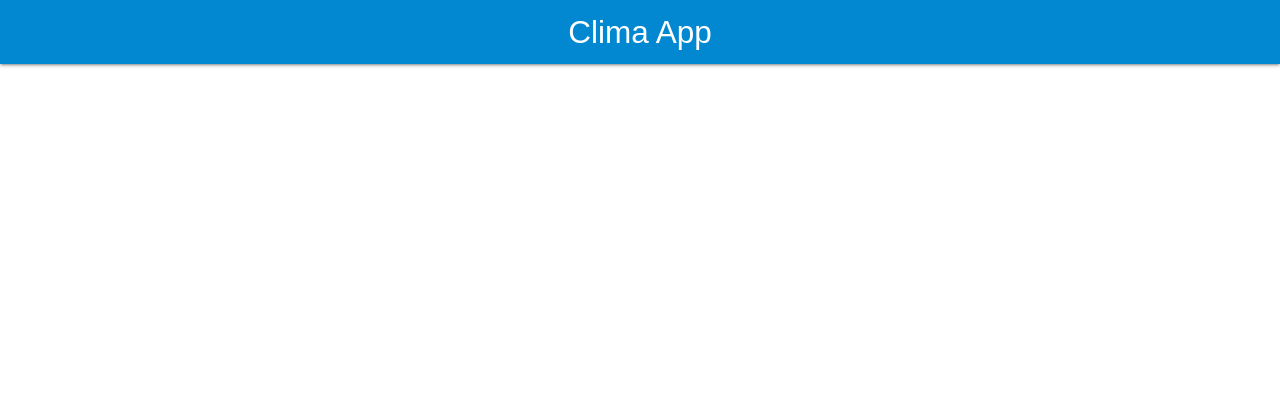
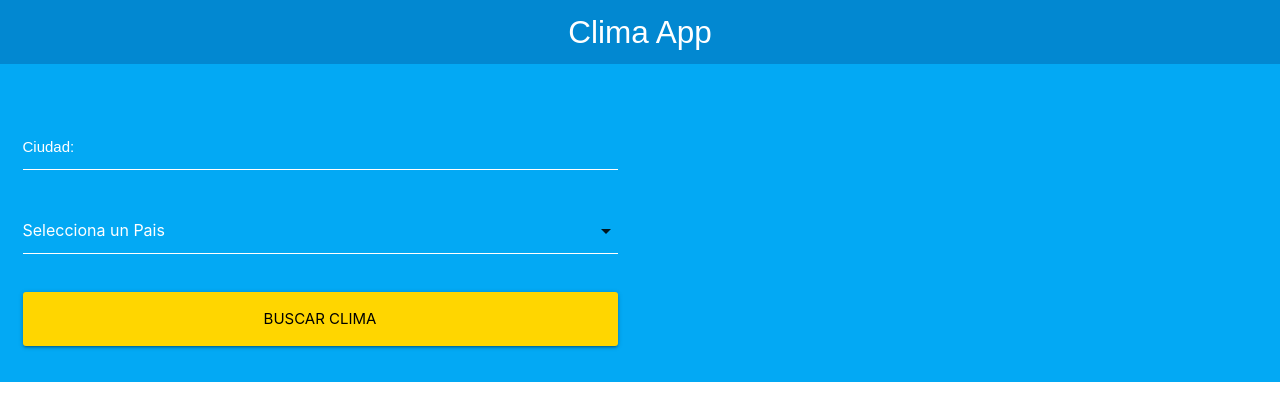
Before and after one commit to crisroddev/react-hooks-redux, a React (Create React App) app in the folder clima-hooks/: page / in a window 1280 px wide. Shown: the top 420 px of the page. Built offline with nearby package versions, Linux system fonts and the light colour scheme.

Commit message:
form en app

```diff
--- a/clima-hooks/src/App.js
+++ b/clima-hooks/src/App.js
@@ -1,5 +1,6 @@
 import React from 'react';
 import Header from './components/Header';
+import Formulario from './components/Formulario';
 
 function App() {
   return (
@@ -7,6 +8,14 @@ function App() {
       <Header
         titulo="Clima App"
       />
+
+      <div className="contenedor-form">
+        <div className="row">
+          <div className="col s12 m6">
+            <Formulario/>
+          </div>
+        </div>
+      </div>
     </div>
   );
 }
--- a/clima-hooks/src/components/Formulario.js
+++ b/clima-hooks/src/components/Formulario.js
@@ -34,7 +34,7 @@ const Formulario = () => {
             </div>
             <div className="input-field col s12">
                 <input
-                    type="submir"
+                    type="submit"
                     className="waves-effect waves-light btn-large btn-block yellow accent-4"
                     value="Buscar Clima"
                 />
```
